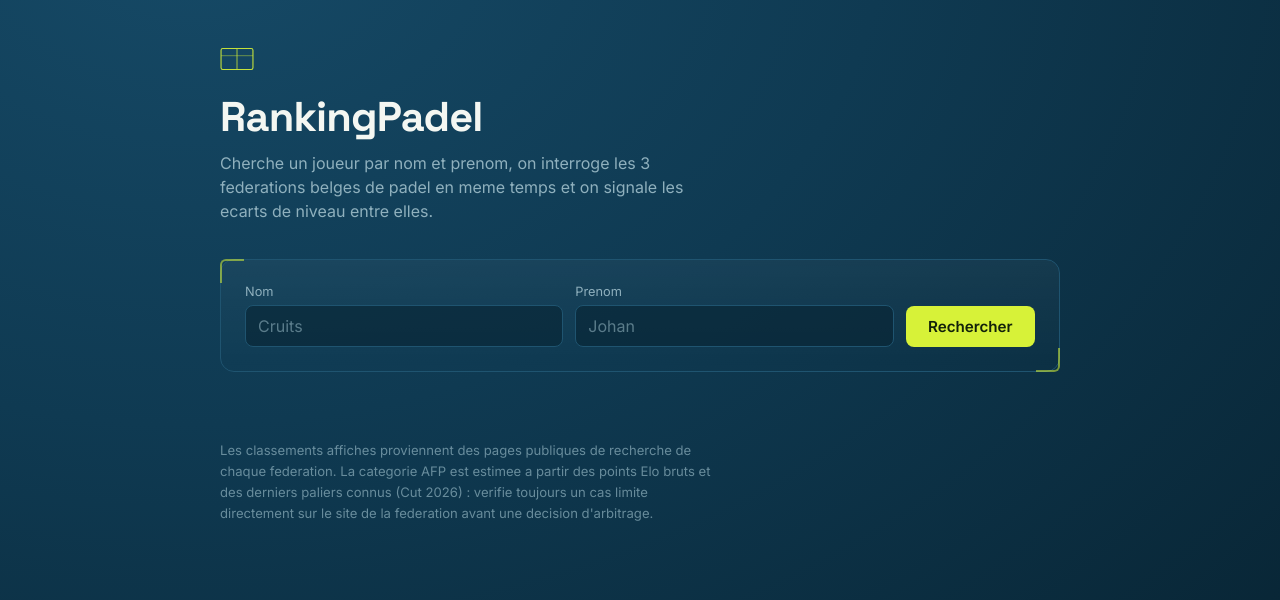
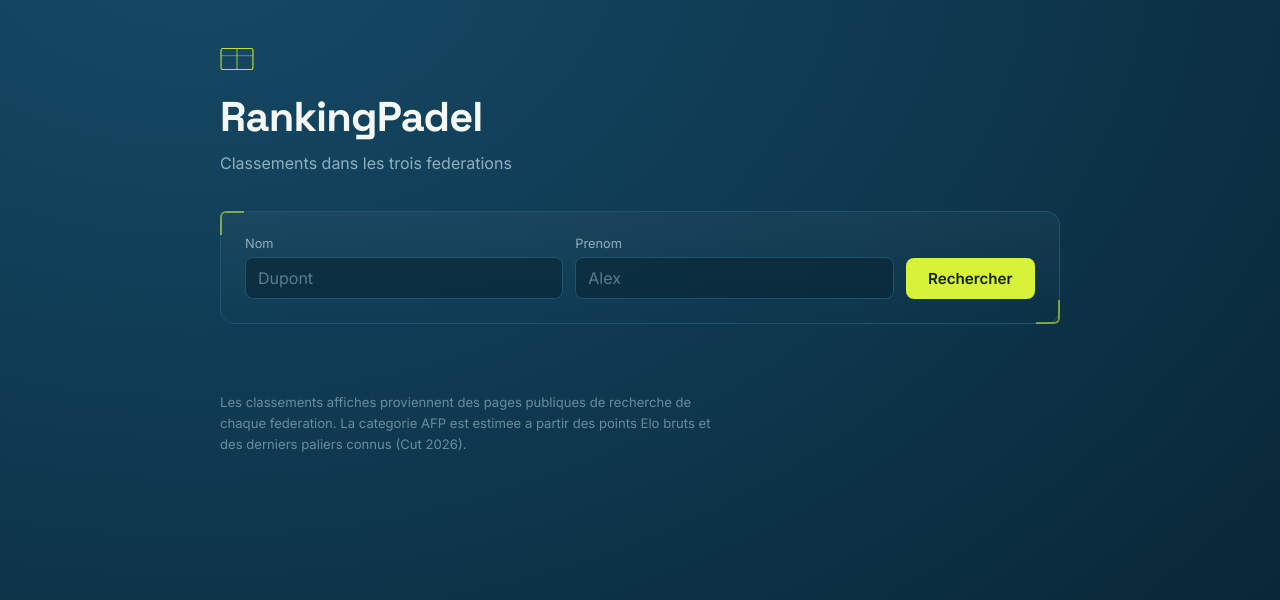
Before and after one commit to Jaycex85/RankingPadel, a Next.js app: page / in a window 1280 px wide. Shown: the top 600 px of the page. Built offline with nearby package versions, Linux system fonts and the light colour scheme.

Commit message:
Placeholders generiques (pas de nom personnel), tagline simplifiee, retrait mention decision arbitrage

```diff
--- a/app/page.js
+++ b/app/page.js
@@ -58,10 +58,7 @@ export default function Home() {
       <header className={styles.header}>
         <CourtMark />
         <h1 className={styles.title}>RankingPadel</h1>
-        <p className={styles.tagline}>
-          Cherche un joueur par nom et prenom, on interroge les 3 federations belges
-          de padel en meme temps et on signale les ecarts de niveau entre elles.
-        </p>
+        <p className={styles.tagline}>Classements dans les trois federations</p>
       </header>
 
       <form onSubmit={handleSearch} className={styles.searchPanel}>
@@ -71,7 +68,7 @@ export default function Home() {
             <input
               id="nom"
               type="text"
-              placeholder="Cruits"
+              placeholder="Dupont"
               value={nom}
               onChange={(e) => setNom(e.target.value)}
             />
@@ -81,7 +78,7 @@ export default function Home() {
             <input
               id="prenom"
               type="text"
-              placeholder="Johan"
+              placeholder="Alex"
               value={prenom}
               onChange={(e) => setPrenom(e.target.value)}
             />
@@ -151,8 +148,7 @@ export default function Home() {
       <p className={styles.footerNote}>
         Les classements affiches proviennent des pages publiques de recherche de chaque
         federation. La categorie AFP est estimee a partir des points Elo bruts et des
-        derniers paliers connus (Cut 2026) : verifie toujours un cas limite directement
-        sur le site de la federation avant une decision d&apos;arbitrage.
+        derniers paliers connus (Cut 2026).
       </p>
     </main>
   );
```
